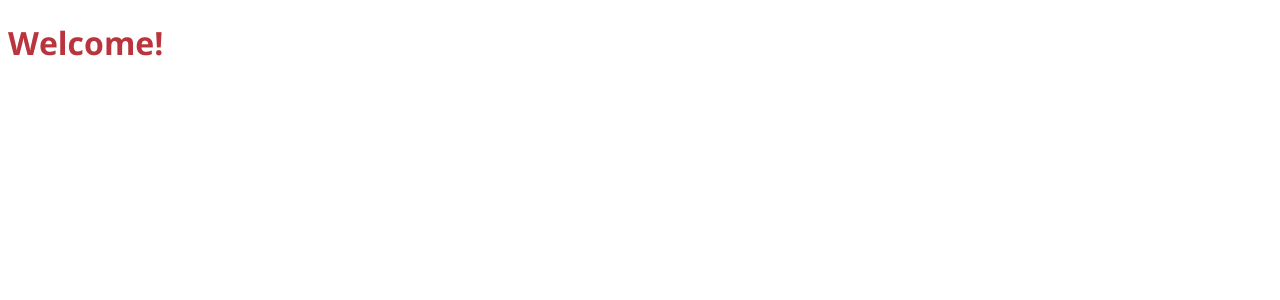
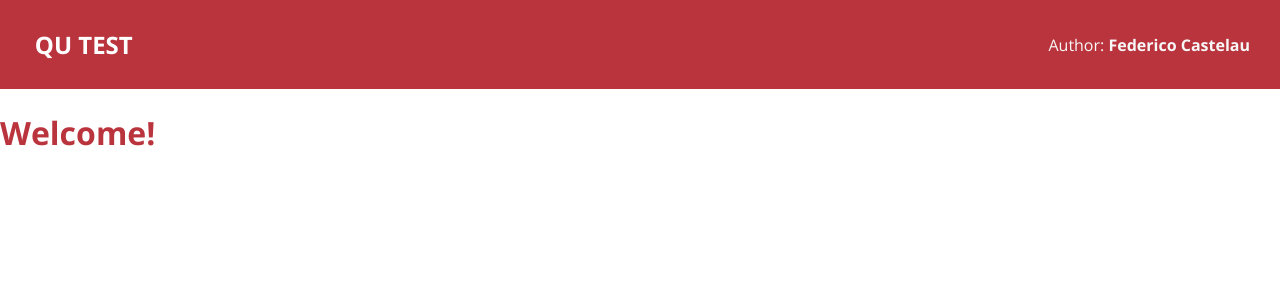
Before and after one commit to fedecastelau/qu-test, an Angular app: page / in a window 1280 px wide. Shown: the top 300 px of the page. Built offline with nearby package versions, Linux system fonts and the light colour scheme.

Commit message:
Create qu-header component with styles

```diff
--- a/src/app/app.component.html
+++ b/src/app/app.component.html
@@ -1 +1,2 @@
+<qu-header></qu-header>
 <h1>Welcome!</h1>
--- a/src/app/app.module.ts
+++ b/src/app/app.module.ts
@@ -3,6 +3,7 @@ import { NgModule } from '@angular/core';
 
 import { AppRoutingModule } from './app-routing.module';
 import { AppComponent } from './app.component';
+import { SharedModule } from './shared/shared.module';
 
 @NgModule({
   declarations: [
@@ -10,7 +11,8 @@ import { AppComponent } from './app.component';
   ],
   imports: [
     BrowserModule,
-    AppRoutingModule
+    AppRoutingModule,
+    SharedModule
   ],
   providers: [],
   bootstrap: [AppComponent]
--- /dev/null
+++ b/src/app/shared/components/qu-header/qu-header.component.html
@@ -0,0 +1,4 @@
+<div class="qu-header__wrapper">
+    <h2 class="qu-header__title">QU TEST</h2>
+    <div class="qu-header__author">Author: <b>Federico Castelau</b></div>
+</div>
--- /dev/null
+++ b/src/app/shared/components/qu-header/qu-header.component.scss
@@ -0,0 +1,27 @@
+.qu-header {
+    &__author {
+        color: var(--gray-light);
+        margin-left: auto;
+    }
+    &__title {
+        align-self: flex-start;
+        color: var(--white);
+        margin: 0.76em 0.2em;
+    }
+
+    &__wrapper {
+        align-items: center;
+        background-color: var(--primary);
+        color: var(--white);
+        display: flex;
+        padding: 10px 30px;
+    }
+}
+
+@media only screen and (max-width: 600px) {
+    .qu-header {
+        &__wrapper {
+            display: block;
+        }
+    }
+}
--- /dev/null
+++ b/src/app/shared/components/qu-header/qu-header.component.ts
@@ -0,0 +1,15 @@
+import { Component, OnInit } from '@angular/core';
+
+@Component({
+  selector: 'qu-header',
+  templateUrl: './qu-header.component.html',
+  styleUrls: ['./qu-header.component.scss']
+})
+export class QuHeaderComponent implements OnInit {
+
+  constructor() { }
+
+  ngOnInit(): void {
+  }
+
+}
--- a/src/styles.scss
+++ b/src/styles.scss
@@ -98,8 +98,13 @@
     General Styles
 */
 
+* {
+    box-sizing: border-box;
+}
+
 body {
     font-family: "Open Sans";
+    margin: 0;
 }
 
 h1,
```
Also changed, not shown: src/app/shared/shared.module.ts (added, +14 -0 lines), 1 other file (tests, documents, lock files or other folders).
